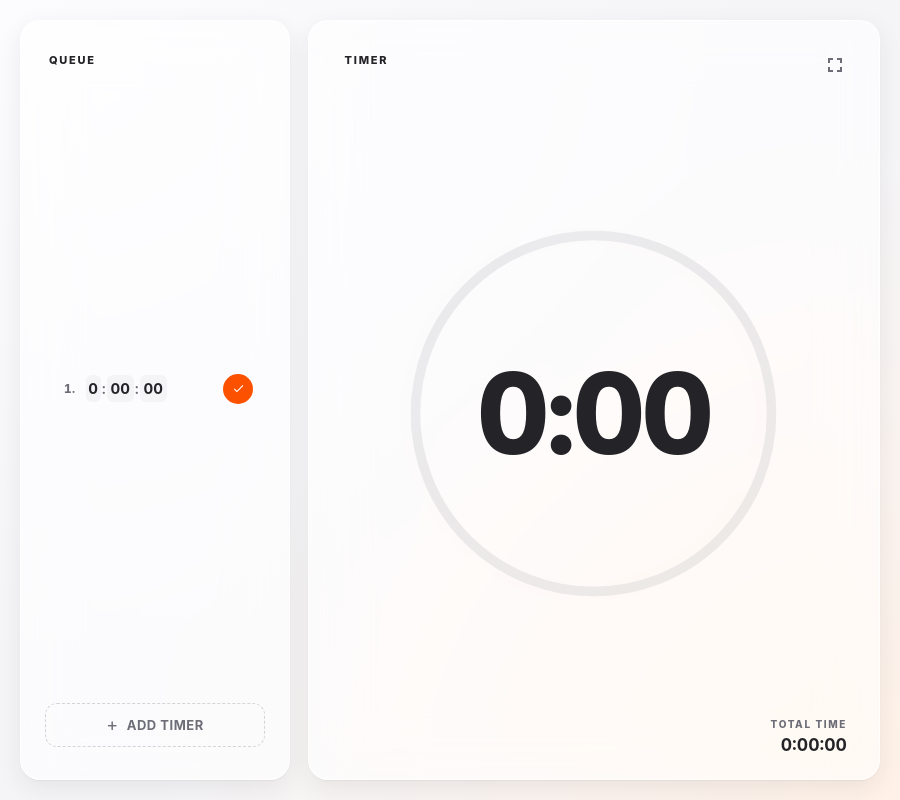
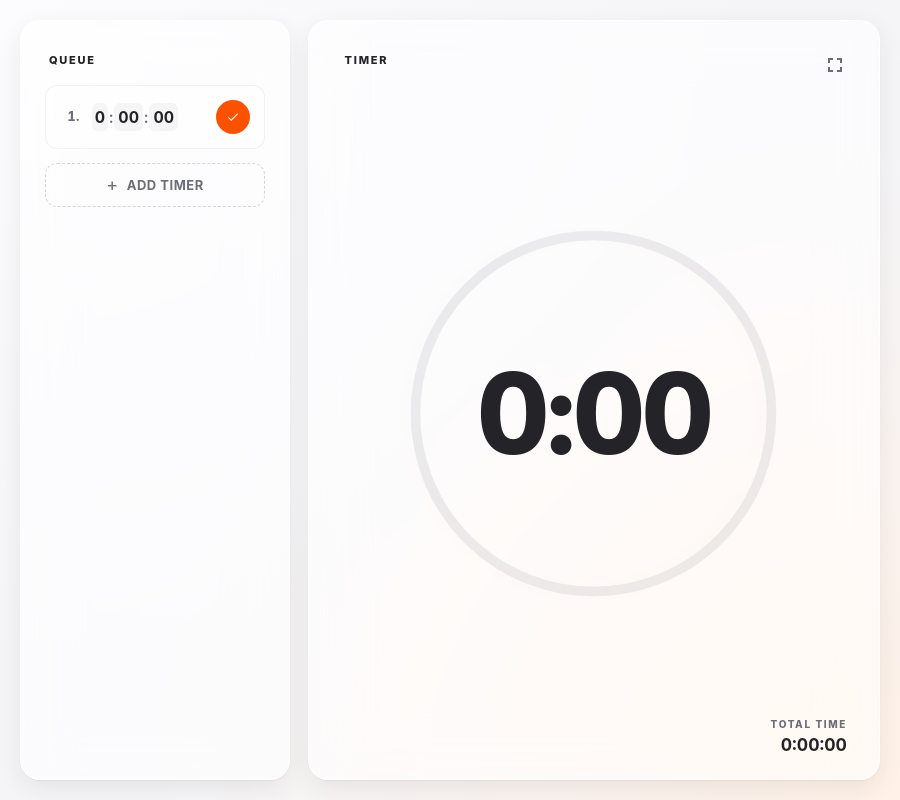
Before and after one commit to seantree2/google-timer, an Electron app: page index.html in a window 900 px wide. Drawn offline with Linux system fonts and the light colour scheme; no server answers.

Commit message:
Queue rows feel more substantial — taller, subtle card background
Reverted the 'fill the panel via space-around' approach since it looked awkward
with few rows (single floating row in mid-panel). Now each row has:
- More vertical padding (14px) so rows feel substantial
- A subtle translucent card background + 1px border per row
- Slightly larger play/tick button (34px) for visual anchor
- Tighter typography (16px instead of 15px)
- Stacks naturally at the top with 8px gap between rows, '+ Add timer' right
  below the last row

With one row at the start, it sits cleanly at the top of the panel with the
Add button just below. As you add more rows, they grow downward and look
intentional rather than 'spread thin'.

```diff
--- a/styles.css
+++ b/styles.css
@@ -112,23 +112,23 @@ html, body {
 .queue-list {
   list-style: none;
   display: flex; flex-direction: column;
-  /* Rows fill the panel vertically — evenly distributed whether there's 1 or 10. */
-  flex: 1;
-  justify-content: space-around;
-  margin-bottom: 10px;
+  gap: 8px;
+  margin-bottom: 14px;
 }
 
 .queue-row {
   display: flex;
   align-items: center;
-  gap: 10px;
-  padding: 10px 12px;
-  border-radius: 10px;
-  font-size: 15px;
+  gap: 12px;
+  padding: 14px 14px;          /* taller rows = more visual weight per slot */
+  border-radius: 12px;
+  font-size: 16px;
   font-weight: 600;
   font-variant-numeric: tabular-nums;
   color: var(--text);
   transition: background-color 160ms ease, opacity 200ms ease;
+  background: rgba(255, 255, 255, 0.45);  /* subtle card background per row */
+  border: 1px solid rgba(36, 36, 40, 0.06);
 }
 
 .queue-row:hover { background: var(--row-hover); }
@@ -188,7 +188,7 @@ html, body {
   margin-left: auto;
   background: var(--accent);
   border: none;
-  width: 30px; height: 30px; border-radius: 50%;
+  width: 34px; height: 34px; border-radius: 50%;
   cursor: pointer;
   color: white;
   display: flex; align-items: center; justify-content: center;
@@ -202,7 +202,7 @@ html, body {
 }
 .q-action:active { background: var(--accent-dark); transform: scale(1); }
 .q-action:disabled { opacity: 0.35; cursor: default; transform: none; box-shadow: none; }
-.q-action svg { width: 13px; height: 13px; }
+.q-action svg { width: 14px; height: 14px; }
 
 /* The queue rows' action buttons should always look the same regardless of the
    timer-card's accent state — they're the user's controls, not status indicators.
```
